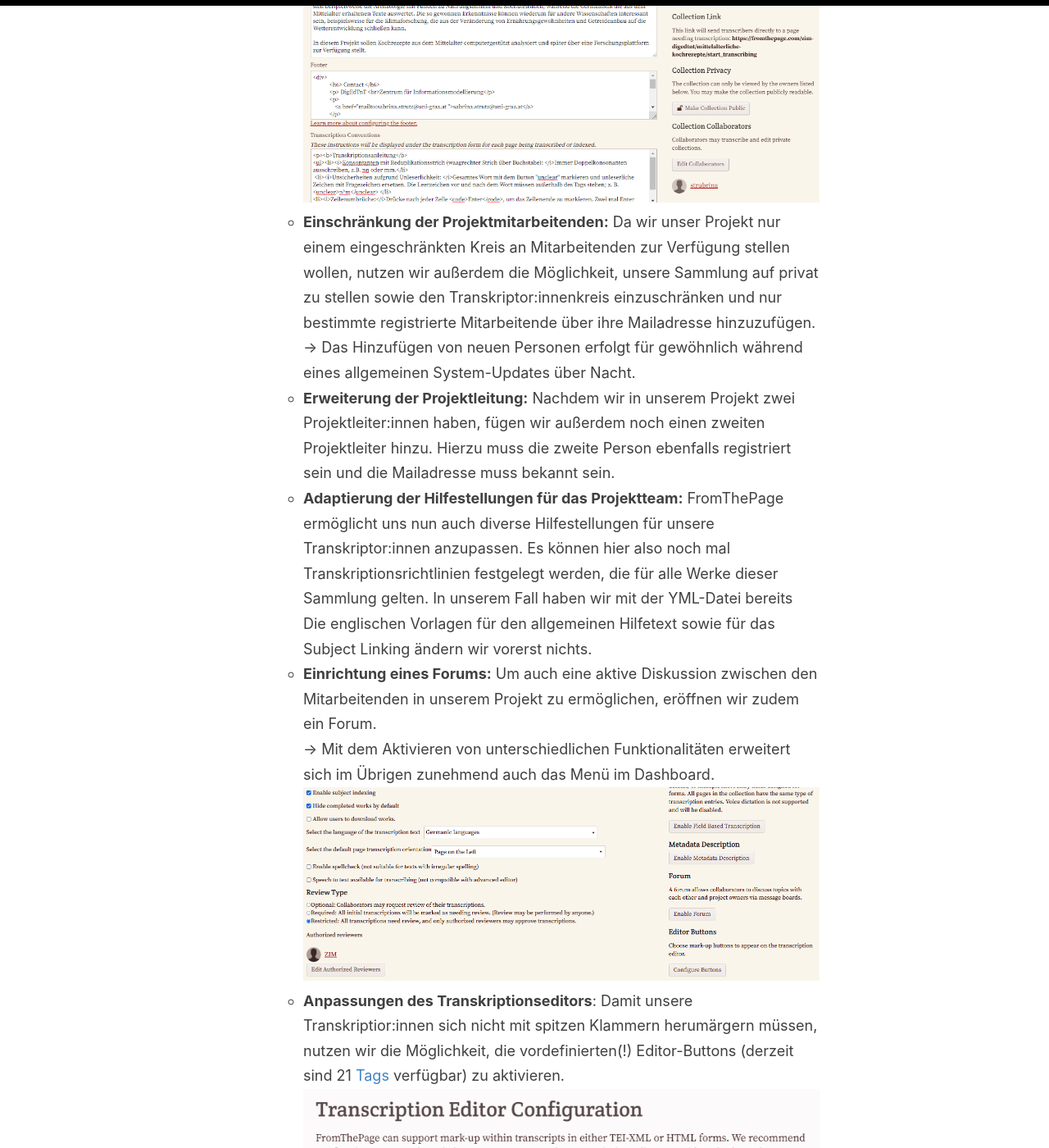
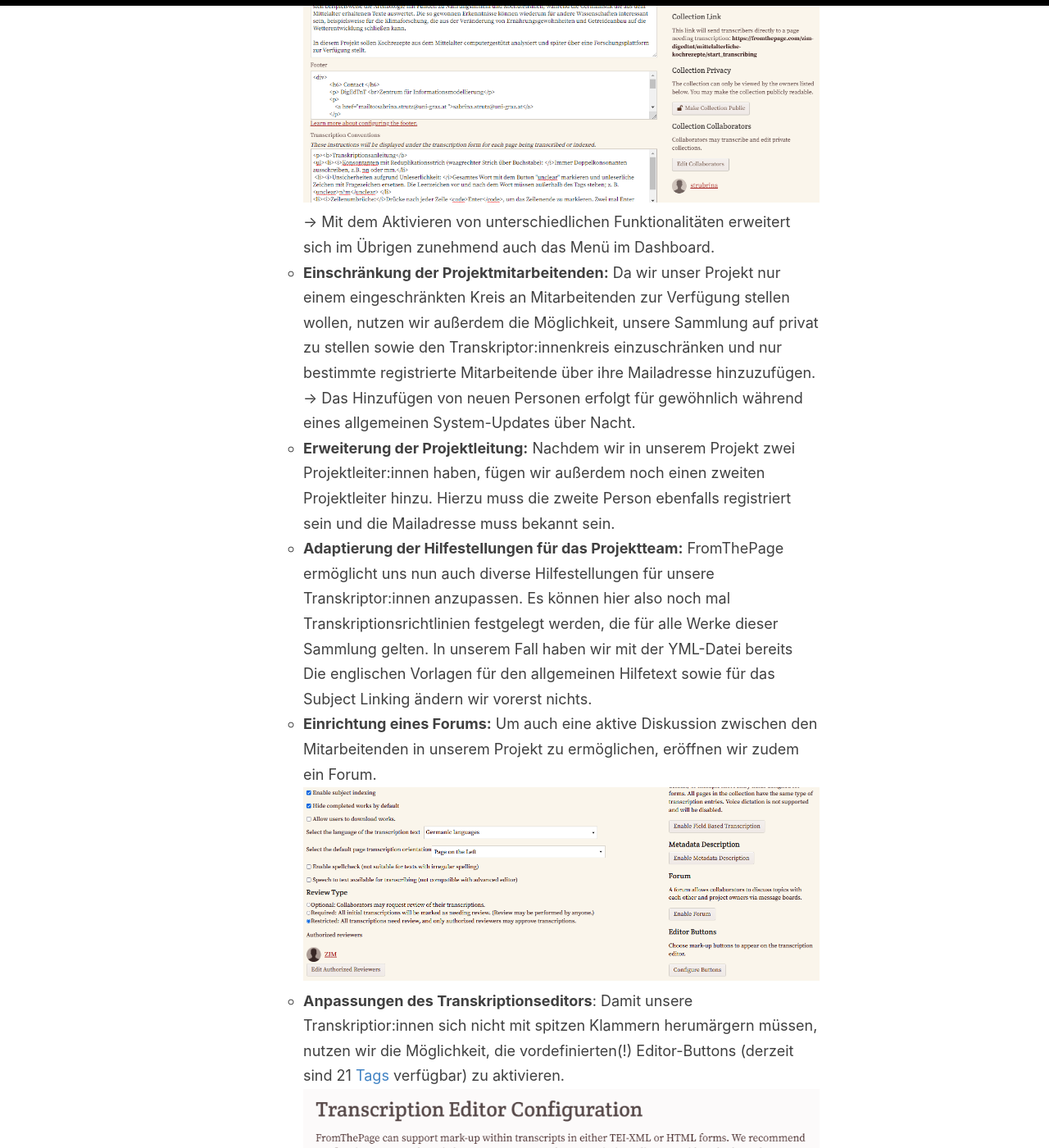
Before and after one commit to DigEdTnT/digedtnt.github.io, a Jekyll site: the page built from _posts/2023-03-27-fromthepage.md, in a window 1280 px wide and 1400 px high, scrolled down 7469 px. Shown: the whole window at 82% size. Built offline with Jekyll 4.4.1, drawn with Linux system fonts in a browser that asks for light colours; some of the changed text lies outside the part shown.

Commit message:
Update 2023-03-27-fromthepage.md

```diff
--- a/_posts/2023-03-27-fromthepage.md
+++ b/_posts/2023-03-27-fromthepage.md
@@ -54,7 +54,7 @@
 * Direkte Verknüpfung zu Voyant, Verbatim, IIIF
 * API für die automatisierte Veröffentlichung bei Fertigstellung einer Transkription
 
-[Detaillierter Fact Sheet](data/pipelines/pipeline_1/fromthepage/data/DigEdTnT_FactSheet_FromThePage.pdf)
+[Detaillierter Fact Sheet](../data/pipelines/pipeline_1/fromthepage/data/DigEdTnT_FactSheet_FromThePage.pdf)
 
 
 ## Tool-Kompatibilität
@@ -146,13 +146,13 @@
 3. **Vorbereitung und Konfiguration des Projektes**
     * **_<span style="text-decoration:underline;">Einstellungen im Projekt-Dashboard</span>_**
         * **Allgemeine Einstellungen:** In den Einstellungen am Projekt-Dashboard konfigurieren wir schließlich die Ansicht, die den Transkriptoren zur Verfügung steht. Wir können unserer Projektseite zum Beispiel eine eigene URL zuweisen, einen eigenen Einladungslink zum Transkriptionsprojekt erstellen, ein Projektbild sowie einen eigenen Footer gestalten (um z. B. direkten Kontakt zur Projektleitung zu ermöglichen). Die Beschreibung, die wir beim Anlegen der Sammlung eingefügt haben, scheint hier bereits auf und kann noch weiter adaptiert werden.  \
-![Konfiguration des Projekts ](../data/pipelines/pipeline_1/fromthepage/img/project-setup1.PNG)
+![Konfiguration des Projekts ](../data/pipelines/pipeline_1/fromthepage/img/project-setup1.PNG) \
+→ Mit dem Aktivieren von unterschiedlichen Funktionalitäten erweitert sich im Übrigen zunehmend auch das Menü im Dashboard.
         * **Einschränkung der Projektmitarbeitenden:** Da wir unser Projekt nur einem eingeschränkten Kreis an Mitarbeitenden zur Verfügung stellen wollen, nutzen wir außerdem die Möglichkeit, unsere Sammlung auf privat zu stellen sowie den Transkriptor:innenkreis einzuschränken und nur bestimmte registrierte Mitarbeitende über ihre Mailadresse hinzuzufügen.  \
 → Das Hinzufügen von neuen Personen erfolgt für gewöhnlich während eines allgemeinen System-Updates  über Nacht.
         * **Erweiterung der Projektleitung:** Nachdem wir in unserem Projekt zwei Projektleiter:innen haben, fügen wir außerdem noch einen zweiten Projektleiter hinzu. Hierzu muss die zweite Person ebenfalls registriert sein und die Mailadresse muss bekannt sein.
         * **Adaptierung der Hilfestellungen für das Projektteam:** FromThePage ermöglicht uns nun auch diverse Hilfestellungen für unsere Transkriptor:innen anzupassen. Es können hier also noch mal Transkriptionsrichtlinien festgelegt werden, die für alle Werke dieser Sammlung gelten. In unserem Fall haben wir mit der YML-Datei bereits Die englischen Vorlagen für den allgemeinen Hilfetext sowie für das Subject Linking ändern wir vorerst nichts.
         * **Einrichtung eines Forums:** Um auch eine aktive Diskussion zwischen den Mitarbeitenden in unserem Projekt zu ermöglichen, eröffnen wir zudem ein Forum.  \
-→ Mit dem Aktivieren von unterschiedlichen Funktionalitäten erweitert sich im Übrigen zunehmend auch das Menü im Dashboard.  \
 ![Weitere Projektkonfigurationen](../data/pipelines/pipeline_1/fromthepage/img/project-setup2.PNG)
         * **Anpassungen des Transkriptionseditors**: Damit unsere Transkriptior:innen sich nicht mit spitzen Klammern herumärgern müssen, nutzen wir die Möglichkeit, die vordefinierten(!) Editor-Buttons (derzeit sind 21[ Tags ](https://content.fromthepage.com/project-owner-documentation/advanced-editor/)verfügbar) zu aktivieren. \
 ![Editor-Buttons](../data/pipelines/pipeline_1/fromthepage/img/editor-buttons.PNG)
@@ -166,7 +166,7 @@
         * **Einstellung des Revisionstyps**: Da wir in unserem Editionsprojekt nach dem 4-Augen-Prinzip arbeiten, stellen wir den Review type auf “restricted”, so dass alle fertiggestellten Transkriptionen unbedingt von einem autorisierten Reviewer noch einmal gelesen und gegebenenfalls korrigiert werden.
         * **Erstellung von Metadaten für einzelne Werke**: Damit unsere Transkriptor:innen uns auch mit den Metadaten helfen können, aktivieren wir die Metadaten-Beschreibung in den Einstellungen. Auch hierfür erscheint in der Navigation erscheint nun ein neuer Tab (Metadata Fields).  \
 ![Metadaten-Felder](../data/pipelines/pipeline_1/fromthepage/img/metadata-fields.PNG)
-        * **API-Aktivierung: **Die Zugänglichkeit des Projekts über eine API lassen wir für unser Projekt vorerst deaktiviert.
+        * **API-Aktivierung:** Die Zugänglichkeit des Projekts über eine API lassen wir für unser Projekt vorerst deaktiviert.
     * **_<span style="text-decoration:underline;">Einstellungen für das jeweilige Werk</span>_**
         * **Allgemeine Einstellungen**: Auch für jedes Werk - also in unserem Fall für jedes Manuskript selbst - können wir diverse Voreinstellungen vornehmen. Darunter fallen die Vergabe eines Titels, die Zuordnung zu einer Sammlung bzw. einem Projekt, die Anpassung der URL sowie die Vergabe eines Identifiers von einem externen System.  \
 ![Werkkonfigurationen](../data/pipelines/pipeline_1/fromthepage/img/work-setup.PNG) \
```
Also changed, not shown: other parts of _posts/2023-03-27-fromthepage.md (+2 -2 lines).
